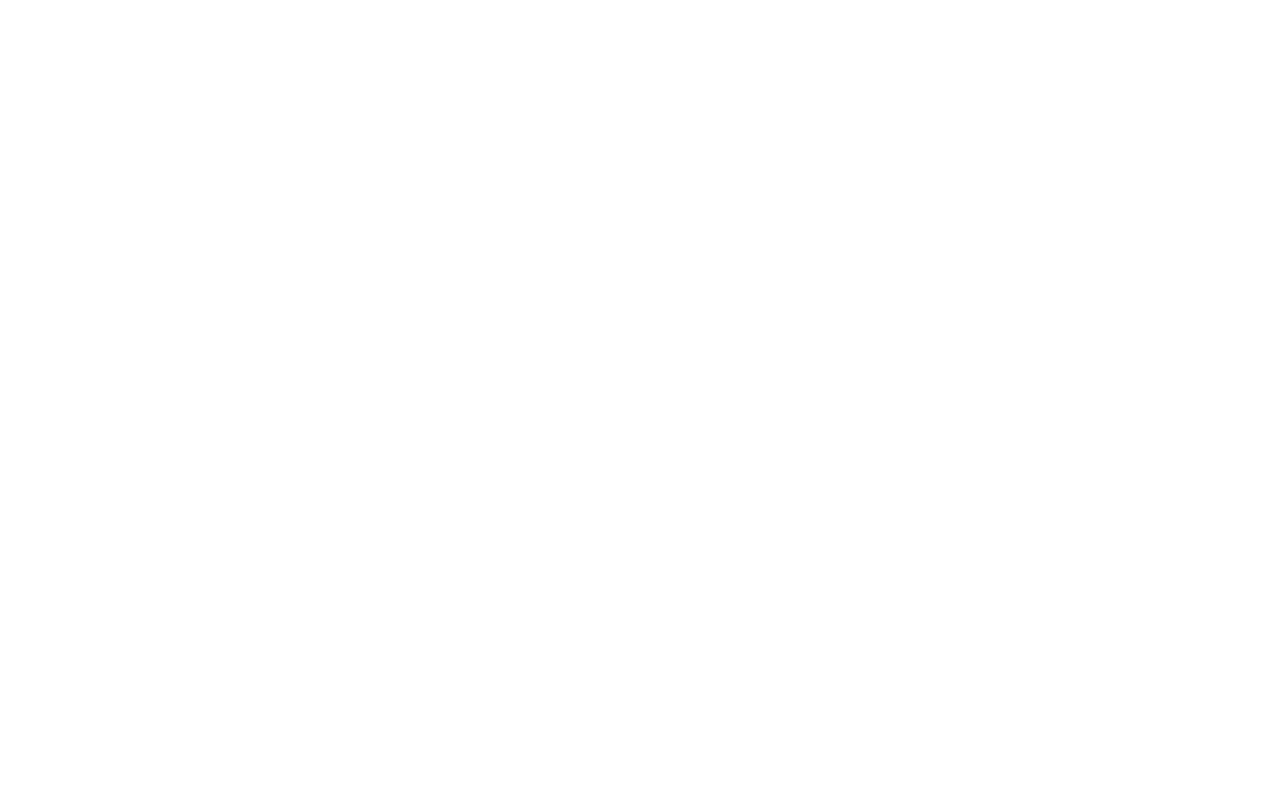
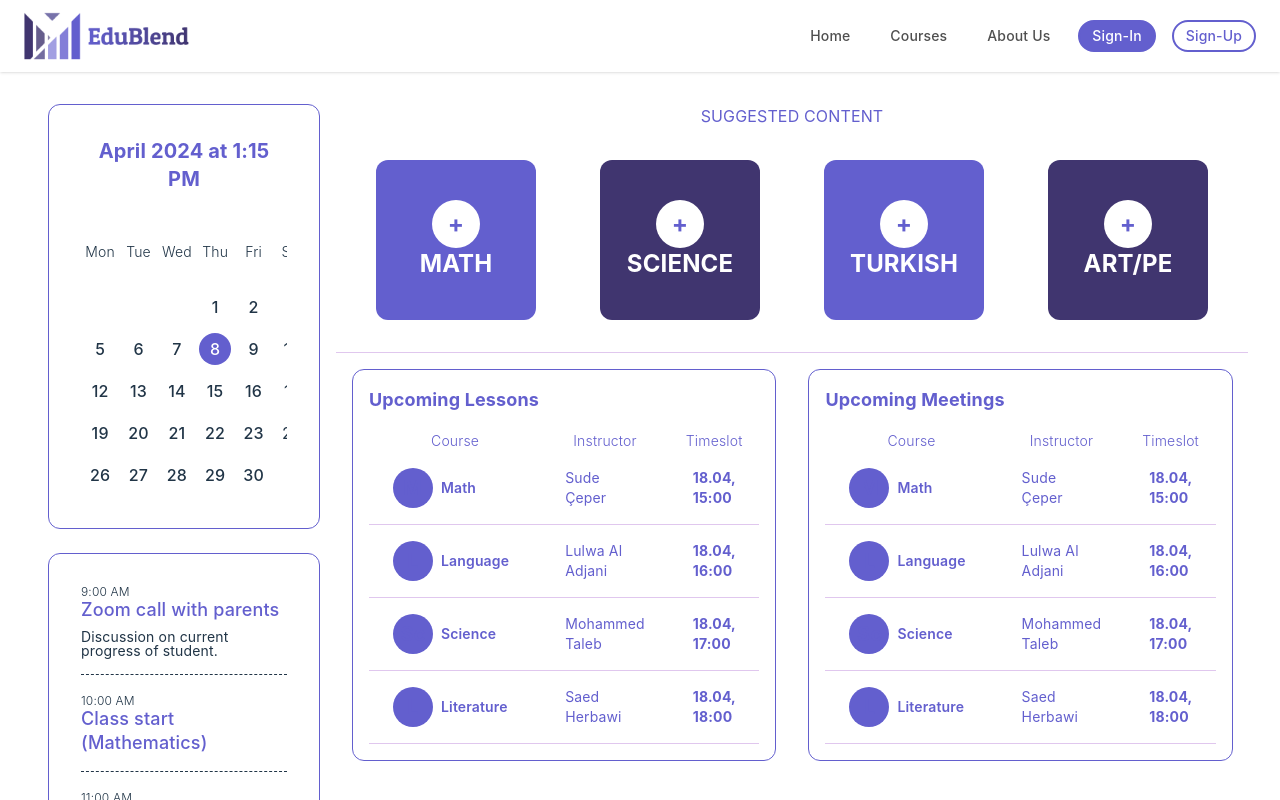
Before and after one commit to Arteely/EduBlend, a React (Vite) app: page /student-view in a window 1280 px wide. Before the commit this address had no page. Shown: the top 800 px of the page. Built offline with nearby package versions, Linux system fonts and the light colour scheme.

Commit message:
added a student page

```diff
--- a/src/App.jsx
+++ b/src/App.jsx
@@ -6,6 +6,7 @@
 import RegisterPage from "./pages/RegisterPage";
 import AboutPage from "./pages/AboutPage";
 import TeacherPage from "./pages/TeacherPage";
+import StudentPage from "./pages/StudentPage";
 
 const App = () => {
   return (
@@ -16,6 +17,7 @@
           <Route path={"/sign-up"} element={<RegisterPage />} />
           <Route path={"/about-us"} element={<AboutPage/>} />
           <Route path={"/teacher-view"} element={<TeacherPage/>} />
+          <Route path={"/student-view"} element={<StudentPage/>} />
         </Route>
       </Routes>
   );
--- a/src/pages/AboutPage.jsx
+++ b/src/pages/AboutPage.jsx
@@ -9,7 +9,7 @@
           <div class="my-8 xl:mb-16 xl:mt-12">
             <img
               class="w-full aspect-video object-cover"
-              src="./src/assets/about-us-img.png"
+              src="/about-us-img.png"
               alt=""
             />
           </div>
--- /dev/null
+++ b/src/pages/StudentPage.jsx
@@ -0,0 +1,192 @@
+import Calendar from "../components/Calendar";
+
+export default function StudentPage() {
+  return (
+    <section className="grid grid-cols-4 m-8">
+      <div className="col-span-1">
+        <Calendar />
+      </div>
+      <div className="col-span-3">
+        <h3 className="text-center mb-8 text-purple uppercase">
+          Suggested Content
+        </h3>
+        <div className="border-b border-light-purple pb-8 flex justify-center gap-16">
+          <div className="p-6 bg-purple text-white rounded-xl h-40 w-40 flex flex-col items-center justify-center hover:bg-light-purple">
+            <div className="w-12 h-12 font-bold text-2xl text-purple bg-white rounded-full flex items-center justify-center">
+              +
+            </div>
+            <div className="text-2xl font-bold">MATH</div>
+          </div>
+          <div className="p-6 bg-dark-purple text-white rounded-xl h-40 w-40 flex flex-col items-center justify-center hover:bg-light-purple">
+            <div className="w-12 h-12 font-bold text-2xl text-purple bg-white rounded-full flex items-center justify-center">
+              +
+            </div>
+            <div className="text-2xl font-bold text-center">SCIENCE</div>
+          </div>
+          <div className="p-6 bg-purple text-white rounded-xl h-40 w-40 flex flex-col items-center justify-center hover:bg-light-purple">
+            <div className="w-12 h-12 font-bold text-2xl text-purple bg-white rounded-full flex items-center justify-center">
+              +
+            </div>
+            <div className="text-2xl font-bold">TURKISH</div>
+          </div>
+          <div className="p-6 bg-dark-purple text-white rounded-xl h-40 w-40 flex flex-col items-center justify-center hover:bg-light-purple">
+            <div className="w-12 h-12 font-bold text-2xl text-purple bg-white rounded-full flex items-center justify-center">
+              +
+            </div>
+            <div className="text-2xl font-bold">ART/PE</div>
+          </div>
+        </div>
+        <div className="flex">
+          <div className="flex flex-1 flex-col m-4 p-4 rounded-xl border border-purple">
+            <h2 className="text-purple text-lg font-bold mb-4">
+              Upcoming Lessons
+            </h2>
+            <table className="w-full">
+              <thead className="mb-4">
+                <tr className="text-sm text-purple">
+                  <th scope="col" className="font-light">
+                    Course
+                  </th>
+                  <th scope="col" className="font-light">
+                    Instructor
+                  </th>
+                  <th scope="col" className="font-light">
+                    Timeslot
+                  </th>
+                </tr>
+              </thead>
+              <tbody>
+                <tr class="border-b border-light-purple text-sm text-purple hover:bg-light-purple">
+                  <th
+                    scope="row"
+                    class="flex items-center px-6 py-4 whitespace-nowrap dark:text-white"
+                  >
+                    <h2 class="w-10 h-10 text-xl rounded-full bg-purple flex items-center justify-center">
+                      M
+                    </h2>
+                    <div class="p-2 text-purple font-semibold">Math</div>
+                  </th>
+                  <td class="px-6 py-4">Sude Çeper</td>
+                  <td class="px-6 py-4 font-bold">18.04, 15:00</td>
+                </tr>
+                <tr class="border-b border-light-purple text-sm text-purple hover:bg-light-purple">
+                  <th
+                    scope="row"
+                    class="flex items-center px-6 py-4 whitespace-nowrap dark:text-white"
+                  >
+                    <h2 class="w-10 h-10 text-xl rounded-full bg-purple flex items-center justify-center">
+                      L
+                    </h2>
+                    <div class="p-2 text-purple font-semibold">Language</div>
+                  </th>
+                  <td class="px-6 py-4">Lulwa Al Adjani</td>
+                  <td class="px-6 py-4 font-bold">18.04, 16:00</td>
+                </tr>
+                <tr class="border-b border-light-purple text-sm text-purple hover:bg-light-purple">
+                  <th
+                    scope="row"
+                    class="flex items-center px-6 py-4 whitespace-nowrap dark:text-white"
+                  >
+                    <h2 class="w-10 h-10 text-xl rounded-full bg-purple flex items-center justify-center">
+                      Sc
+                    </h2>
+                    <div class="p-2 text-purple font-semibold">Science</div>
+                  </th>
+                  <td class="px-6 py-4">Mohammed Taleb</td>
+                  <td class="px-6 py-4 font-bold">18.04, 17:00</td>
+                </tr>
+                <tr class="border-b border-light-purple text-sm text-purple hover:bg-light-purple">
+                  <th
+                    scope="row"
+                    class="flex items-center px-6 py-4 whitespace-nowrap dark:text-white"
+                  >
+                    <h2 class="w-10 h-10 text-xl rounded-full bg-purple flex items-center justify-center">
+                      L
+                    </h2>
+                    <div class="p-2 text-purple font-semibold">Literature</div>
+                  </th>
+                  <td class="px-6 py-4">Saed Herbawi</td>
+                  <td class="px-6 py-4 font-bold">18.04, 18:00</td>
+                </tr>
+              </tbody>
+            </table>
+          </div>
+          <div className="flex flex-1 flex-col m-4 p-4 rounded-xl border border-purple">
+            <h2 className="text-purple text-lg font-bold mb-4">
+              Upcoming Meetings
+            </h2>
+            <table className="w-full">
+              <thead className="mb-4">
+                <tr className="text-sm text-purple">
+                  <th scope="col" className="font-light">
+                    Course
+                  </th>
+                  <th scope="col" className="font-light">
+                    Instructor
+                  </th>
+                  <th scope="col" className="font-light">
+                    Timeslot
+                  </th>
+                </tr>
+              </thead>
+              <tbody>
+                <tr class="border-b border-light-purple text-sm text-purple hover:bg-light-purple">
+                  <th
+                    scope="row"
+                    class="flex items-center px-6 py-4 whitespace-nowrap dark:text-white"
+                  >
+                    <h2 class="w-10 h-10 text-xl rounded-full bg-purple flex items-center justify-center">
+                      M
+                    </h2>
+                    <div class="p-2 text-purple font-semibold">Math</div>
+                  </th>
+                  <td class="px-6 py-4">Sude Çeper</td>
+                  <td class="px-6 py-4 font-bold">18.04, 15:00</td>
+                </tr>
+                <tr class="border-b border-light-purple text-sm text-purple hover:bg-light-purple">
+                  <th
+                    scope="row"
+                    class="flex items-center px-6 py-4 whitespace-nowrap dark:text-white"
+                  >
+                    <h2 class="w-10 h-10 text-xl rounded-full bg-purple flex items-center justify-center">
+                      L
+                    </h2>
+                    <div class="p-2 text-purple font-semibold">Language</div>
+                  </th>
+                  <td class="px-6 py-4">Lulwa Al Adjani</td>
+                  <td class="px-6 py-4 font-bold">18.04, 16:00</td>
+                </tr>
+                <tr class="border-b border-light-purple text-sm text-purple hover:bg-light-purple">
+                  <th
+                    scope="row"
+                    class="flex items-center px-6 py-4 whitespace-nowrap dark:text-white"
+                  >
+                    <h2 class="w-10 h-10 text-xl rounded-full bg-purple flex items-center justify-center">
+                      Sc
+                    </h2>
+                    <div class="p-2 text-purple font-semibold">Science</div>
+                  </th>
+                  <td class="px-6 py-4">Mohammed Taleb</td>
+                  <td class="px-6 py-4 font-bold">18.04, 17:00</td>
+                </tr>
+                <tr class="border-b border-light-purple text-sm text-purple hover:bg-light-purple">
+                  <th
+                    scope="row"
+                    class="flex items-center px-6 py-4 whitespace-nowrap dark:text-white"
+                  >
+                    <h2 class="w-10 h-10 text-xl rounded-full bg-purple flex items-center justify-center">
+                      L
+                    </h2>
+                    <div class="p-2 text-purple font-semibold">Literature</div>
+                  </th>
+                  <td class="px-6 py-4">Saed Herbawi</td>
+                  <td class="px-6 py-4 font-bold">18.04, 18:00</td>
+                </tr>
+              </tbody>
+            </table>
+          </div>
+        </div>
+      </div>
+    </section>
+  );
+}
```
